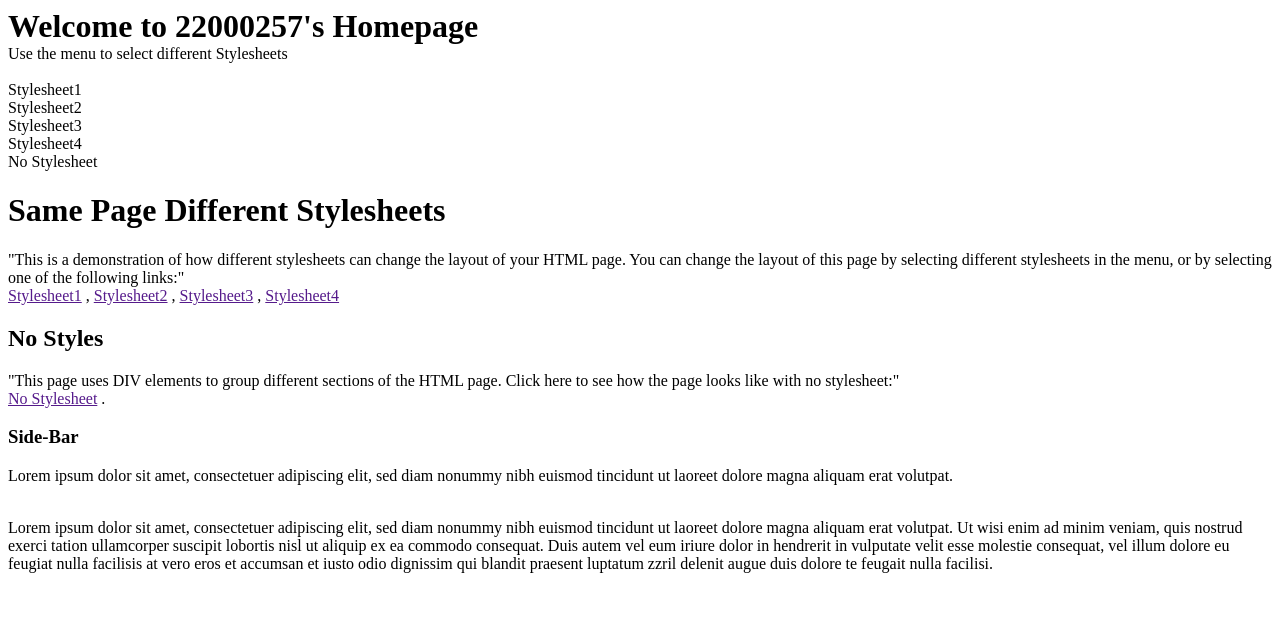
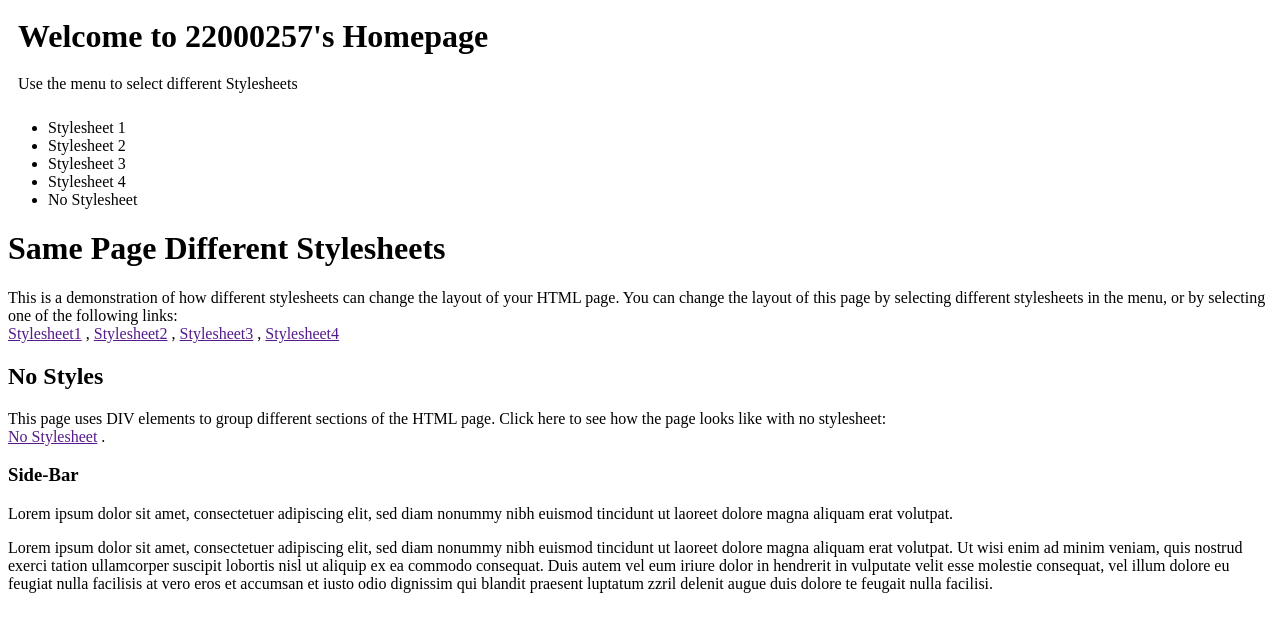
Before and after one commit to ParkMinjun0721/2023PP1_Project2, a plain HTML site: page homepage/nostyle.html in a window 1280 px wide. Drawn offline with Linux system fonts and the light colour scheme.

Commit message:
nostyle 제작 완료

```diff
--- a/homepage/nostyle.html
+++ b/homepage/nostyle.html
@@ -5,10 +5,11 @@
     <meta name="viewport" content="width=device-width, initail-scale=1.0">
     <title>Document</title>
     <style>
-        #top h1, #top p, #menulist {
+        #top h1, #top p{
             margin: 0;
-            padding: 0;
+            padding: 10px;
         }
+
     </style>
 </head>
 
@@ -17,21 +18,21 @@
         <div id="top"> <!--top-->
             <h1 >Welcome to 22000257's  Homepage</h1>
             <p >Use the menu to select different Stylesheets</p>
-        </div><br>
+        </div>
 
         <div class="center"><!--center-->
             <div id="menubar"><!--menubar-->
                 <ul id="menulist"><!--menulist-->
-                    <li class="menuitem" onclick="hello()">Stylesheet1</li>
-                    <li class="menuitem" onclick="hello()">Stylesheet2</li>
-                    <li class="menuitem" onclick="hello()">Stylesheet3</li>
-                    <li class="menuitem" onclick="hello()">Stylesheet4</li>
+                    <li class="menuitem" onclick="hello()">Stylesheet 1</li>
+                    <li class="menuitem" onclick="hello()">Stylesheet 2</li>
+                    <li class="menuitem" onclick="hello()">Stylesheet 3</li>
+                    <li class="menuitem" onclick="hello()">Stylesheet 4</li>
                     <li class="menuitem" onclick="hello()">No Stylesheet</li>
                 </ul>
             </div>
             <div id="main"><!--main-->
                 <h1>Same Page Different Stylesheets</h1>
-                <p>"This is a demonstration of how different stylesheets can change the layout of your HTML page. You can change the layout of this page by selecting different stylesheets in the menu, or by selecting one of the following links:"
+                <p>This is a demonstration of how different stylesheets can change the layout of your HTML page. You can change the layout of this page by selecting different stylesheets in the menu, or by selecting one of the following links:
                 <br>
                 <a href="">Stylesheet1</a>
                 ,
@@ -42,7 +43,7 @@
                 <a href="">Stylesheet4</a>
                 </p>
                 <h2>No Styles</h2>
-                <p>"This page uses DIV elements to group different sections of the HTML page. Click here to see how the page looks like with no stylesheet:"
+                <p>This page uses DIV elements to group different sections of the HTML page. Click here to see how the page looks like with no stylesheet:
                 <br>
                 <a href="">No Stylesheet</a>
                 .
@@ -52,7 +53,7 @@
                 <h3>Side-Bar</h3>
                 <p>Lorem ipsum dolor sit amet, consectetuer adipiscing elit, sed diam nonummy nibh euismod tincidunt ut laoreet dolore magna aliquam erat volutpat.<p>
             </div>
-        </div><br>
+        </div>
     </div>
 </body>
 <div id="footer"><!--bottom-->
```
